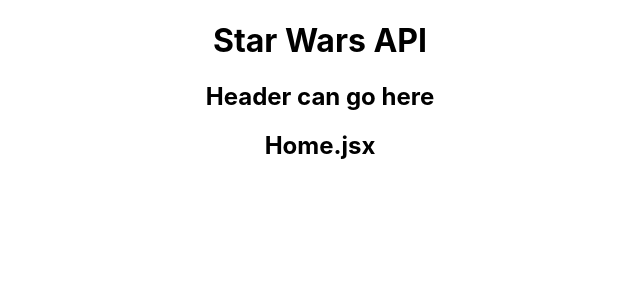
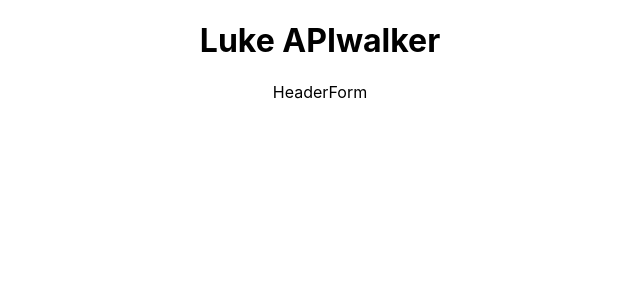
Before and after one commit to ASchaffer8770/MERN, a React (Create React App) app in the folder React/luke_api/: page / in a window 1280 px wide. Shown: the top 300 px of the page, without its empty margins (320-960 px from the left). Built offline with nearby package versions, Linux system fonts and the light colour scheme.

Commit message:
Revised Routing Added Components and Views

```diff
--- a/React/luke_api/src/App.js
+++ b/React/luke_api/src/App.js
@@ -1,30 +1,16 @@
 import './App.css';
-import {Routes, Route} from 'react-router-dom';
-
-const Home = () => {
-  return (
-    <div>
-        <h2>Home.jsx</h2>
-    </div>
-  )
-}
-
-const About = () => {
-  return (
-    <div>
-        <h2>About.jsx </h2>
-    </div>
-  )
-}
+import {Routes, Route, Navigate, Link} from 'react-router-dom';
+import ErrorPage from './views/ErrorPage';
+import HeaderForm from './components/HeaderForm';
 
 function App() {
   return (
-    <div className="App">
-      <h1>Star Wars API</h1>
-      <h2>Header can go here</h2>
+    <div className='App'>
+      <h1>Luke APIwalker</h1>
+      <HeaderForm/>
+
       <Routes>
-        <Route path="/" element={<Home/>}/>
-        <Route path="/about" element={<About/>}/>
+        <Route></Route>
       </Routes>
     </div>
   );
--- /dev/null
+++ b/React/luke_api/src/components/HeaderForm.jsx
@@ -0,0 +1,9 @@
+import React from 'react'
+
+const HeaderForm = () => {
+  return (
+    <div>HeaderForm</div>
+  )
+}
+
+export default HeaderForm
--- /dev/null
+++ b/React/luke_api/src/views/ErrorPage.jsx
@@ -0,0 +1,13 @@
+import React from 'react'
+
+const ErrorPage = () => {
+  return (
+    <div>
+        <h1>
+            Return Home
+        </h1>
+    </div>
+  )
+}
+
+export default ErrorPage
```
Also changed, not shown: React/luke_api/src/views/DisplayPeople.jsx (added, +11 -0 lines), React/luke_api/src/views/DisplayPlanet.jsx (added, +11 -0 lines).
